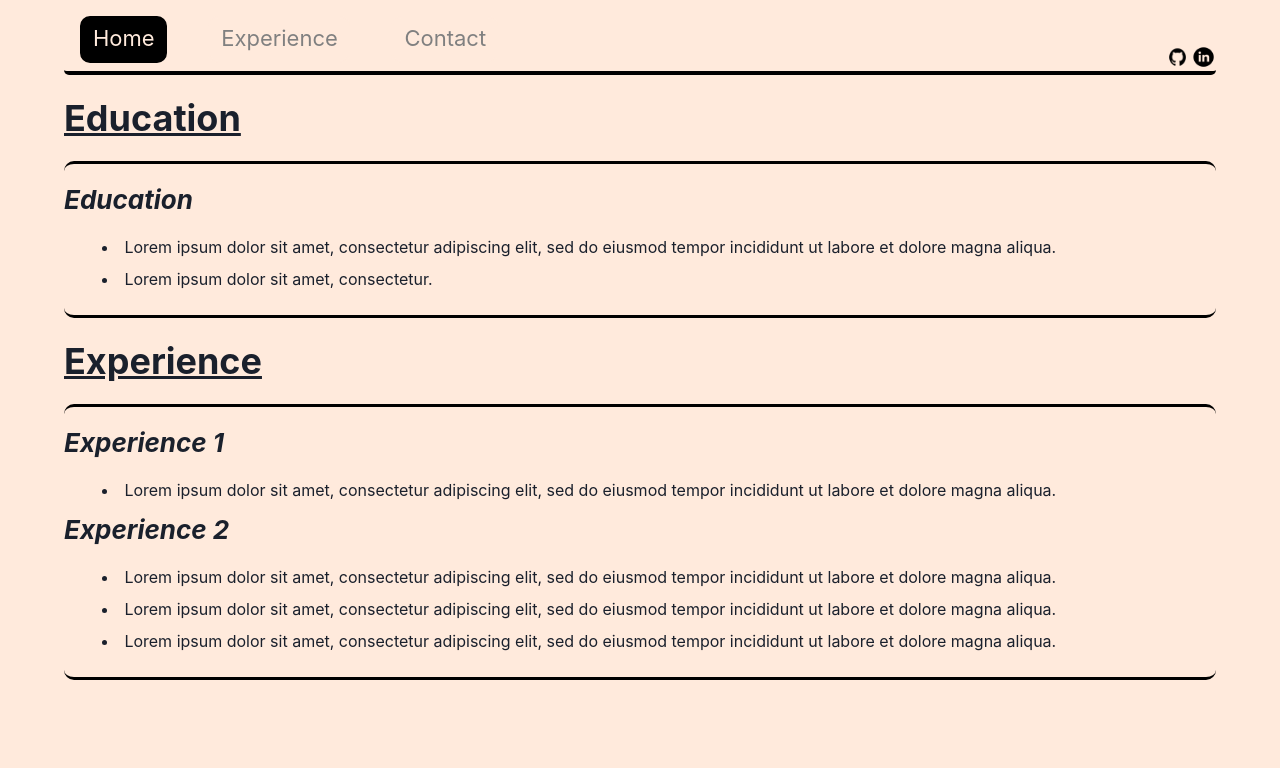
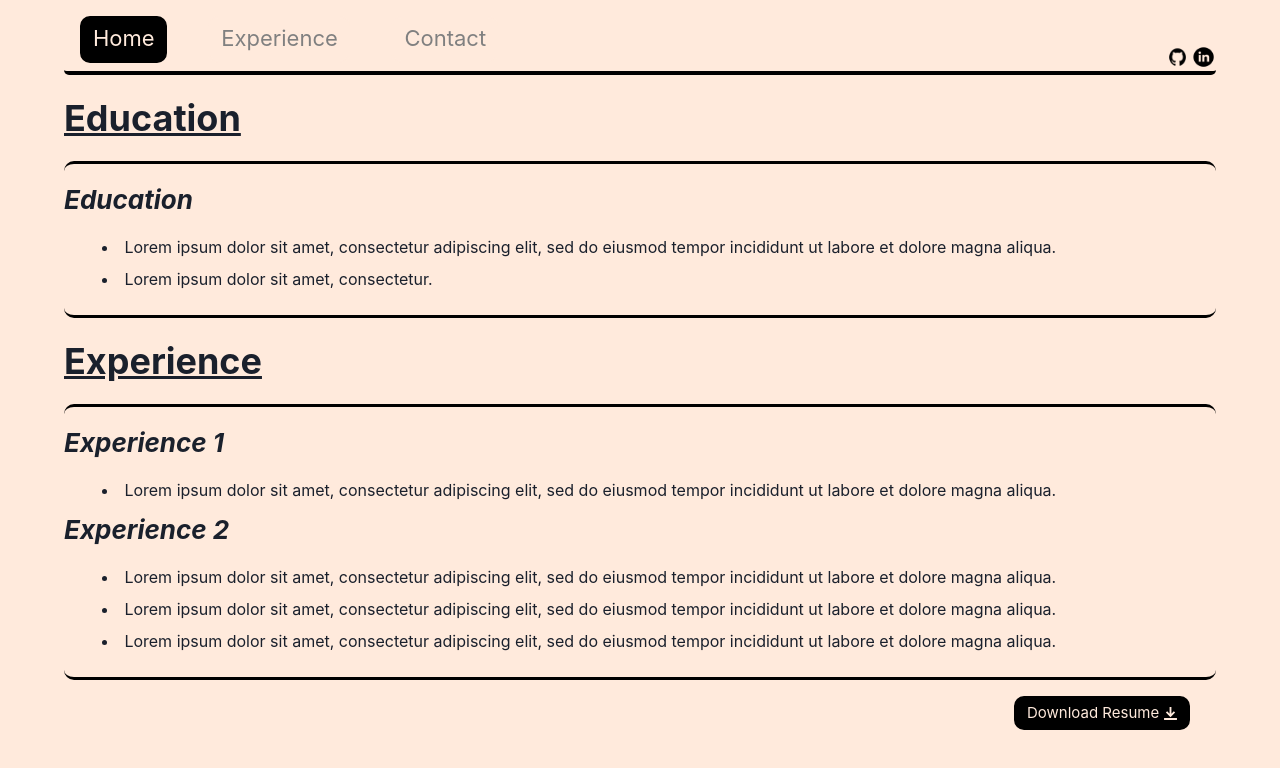
Before and after one commit to JackAvis/Personal-Site, a React (Create React App) app: page /experience in a window 1280 px wide. Shown: the top 768 px of the page. Built offline with nearby package versions, Linux system fonts and the light colour scheme.

Commit message:
defining constants

```diff
--- a/src/App.css
+++ b/src/App.css
@@ -1,9 +1,14 @@
+:root {
+  --primary-color: #ffeadc;
+  --secondary-color: black;
+  --tertiary-color: grey;
+}
 .App {
   text-align: center;
 }
 
 .appContainer{
-  background-color: #ffeadc;
+  background-color: var(--primary-color);
   overflow-x: hidden;
 }
 .appContainer {
@@ -19,10 +24,10 @@
 }
 #top {
   height: 50px;
-  background: #ffeadc;
+  background: var(--primary-color);
 }
 #bottom {
-  background: #ffeadc;
+  background: var(--primary-color);
   flex: 1;
 }
 .App-logo {
--- /dev/null
+++ b/src/Constants.tsx
@@ -0,0 +1,4 @@
+
+export const primaryColor = "#ffeadc";
+export const secondaryColor = "black";
+export const tertiaryColor = "grey";
--- a/src/components/Navbar/Navbar.css
+++ b/src/components/Navbar/Navbar.css
@@ -18,18 +18,18 @@
     transition: color 1 ease;
     transition: border-color 1s ease-in-out;
     transition: background-color .75s ease-in-out;
-    border-color: #ffeadc;
-    background-color: #ffeadc;
+    border-color: var(--primary-color);
+    background-color: var(--primary-color);
     border-width: .3vh;
     border-radius: 10px;
     padding: .5vh;
     padding-left: 11px;
     padding-right: 10px;
-    color: grey;
+    color: var(--tertiary-color);
 }
 
 .menuOption:hover {
-    color: #ffeadc;
+    color: var(--primary-color);
     cursor: pointer;
     background-color: black;
     border-color: black;
@@ -37,7 +37,7 @@
 
 /* css for pages */
 .textContainer {
-    background-color: #ffeadc;
+    background-color: var(--primary-color);
     animation: fadein 2s;
     animation: fadeInAnimation ease 2s;
     animation-iteration-count: 1;
@@ -93,12 +93,12 @@
 @keyframes fadeInAnimation {
     0% {
         opacity: 0;
-        background-color: #ffeadc;
+        background-color: var(--primary-color);
     }
 
     100% {
         opacity: 1;
-        background-color: #ffeadc;
+        background-color: var(--primary-color);
 
     }
 }
--- a/src/components/Navbar/Navbar.tsx
+++ b/src/components/Navbar/Navbar.tsx
@@ -3,6 +3,7 @@ import "./Navbar.css"
 import { Stack, Box, Flex, Image, Link, LinkBox } from '@chakra-ui/react'
 import linkedinLogo from './Icons/Linkedin.png'
 import githubLogo from './Icons/Github.png'
+import {primaryColor, secondaryColor, tertiaryColor} from  '../../../src/Constants'
 type NavBarProps = {
     setOption: Function;
     optionSelected: string;
@@ -17,9 +18,9 @@ function Navbar(props: NavBarProps) {
     }
     const createOption = (color: string, text: string, page: string) => {
         return (<Box
-            color={color === "black" ? "#ffeadc" : color}
-            bgColor={color === "grey" ? "#ffeadc" : color}
-            borderColor={color === "grey" ? "#ffeadc" : color}
+            color={color === secondaryColor ? primaryColor : color}
+            bgColor={color === tertiaryColor ? primaryColor : color}
+            borderColor={color === tertiaryColor ? primaryColor : color}
             fontSize={[12, 20, 22]}
             className="menuOption"
             onClick={() => navigateToPage(text, page)}
@@ -37,15 +38,14 @@ function Navbar(props: NavBarProps) {
 
         )
     }
-
     return (
         <Box className='navBox'>
             <nav className='navbar'>
                 <Stack direction='row'>
                     <Flex className="menuContainer" justify='right'>
-                        {optionSelected === 'Home' ? createOption("black", "Home", "/") : createOption("grey", "Home", "/")}
-                        {optionSelected === 'Experience' ? createOption("black", "Experience", "experience") : createOption("grey", "Experience", "experience")}
-                        {optionSelected === 'Contact' ? createOption("black", "Contact", "contact") : createOption("grey", "Contact", "contact")}
+                        {optionSelected === 'Home' ? createOption(secondaryColor, "Home", "/") : createOption(tertiaryColor, "Home", "/")}
+                        {optionSelected === 'Experience' ? createOption(secondaryColor, "Experience", "experience") : createOption(tertiaryColor, "Experience", "experience")}
+                        {optionSelected === 'Contact' ? createOption(secondaryColor, "Contact", "contact") : createOption(tertiaryColor, "Contact", "contact")}
                     </Flex>
                     <Flex className="iconContainer" justify='right' w='100%'>
                         {createIcon(githubLogo, '3.45vh', 1, 'https://github.com/Jackson-Davis1')}
--- a/src/pages/Experience/Experience.tsx
+++ b/src/pages/Experience/Experience.tsx
@@ -1,5 +1,19 @@
-import { Box } from '@chakra-ui/react'
+import { Box, Flex, Spacer, Center } from '@chakra-ui/react'
+import { DownloadIcon } from '@chakra-ui/icons'
+import {primaryColor, secondaryColor, tertiaryColor} from  '../../../src/Constants'
+
 function Experience() {
+    const onButtonClick = () => {
+        fetch('sample.pdf').then(response => {
+            response.blob().then(blob => {
+                const fileURL = window.URL.createObjectURL(blob);
+                let alink = document.createElement('a');
+                alink.href = fileURL;
+                alink.download = 'sample.pdf';
+                alink.click();
+            })
+        })
+    }
     return (
         <div>
             <Box className="textContainer">
@@ -28,8 +42,21 @@ function Experience() {
 
                     </ul>
                 </Box>
+                <Flex alignContent="left">
+                    <Spacer />
+                    <Box
+                        color={primaryColor}
+                        bgColor={secondaryColor}
+                        borderColor={secondaryColor}
+                        fontSize={[6, 13, 15]}
+                        className="menuOption"
+                        onClick={() => onButtonClick()}
+                    >
+                        Download Resume <DownloadIcon />
+                    </Box>
+                </Flex>
+                <Box className="endPage" />
             </Box>
-        <Box className="endPage" />
         </div>
 
     );
--- a/src/pages/Home/Home.tsx
+++ b/src/pages/Home/Home.tsx
@@ -1,6 +1,7 @@
 import { Center, Box, Image } from '@chakra-ui/react'
 import { useNavigate } from "react-router-dom";
 import { ChevronRightIcon } from '@chakra-ui/icons'
+import {primaryColor, secondaryColor, tertiaryColor} from  '../../../src/Constants'
 import pfp from "./defaultpfp.jpg"
 
 type HomeProps = {
@@ -16,9 +17,9 @@ function Home(props: HomeProps) {
 
     const createOption = (color: string, text: string, page: string) => {
         return (<Box
-            color={color === "black" ? "#ffeadc" : color}
-            bgColor={color === "grey" ? "#ffeadc" : color}
-            borderColor={color === "grey" ? "#ffeadc" : color}
+            color={color === secondaryColor ? primaryColor : color}
+            bgColor={color === tertiaryColor ? primaryColor : color}
+            borderColor={color === tertiaryColor ? primaryColor : color}
             fontSize={[12, 20, 22]}
             className="menuOption"
             onClick={() => navigateToPage(text, page)}
@@ -42,7 +43,7 @@ function Home(props: HomeProps) {
                     <p className="pfpDescription">A plplane moves through the air, the air flows over and under its wings. The shape of the wings is carefully designed to create lift, which is the force that allows the plane to rise into the air and stay airborne. The engines of a plane provide the power needed to overcome the resistance of the air and move the plane forward through the air at high speeds.</p>
 
                 </Center>
-                <Center>{createOption("black", "See Experience", "experience")}
+                <Center>{createOption(secondaryColor, "See Experience", "experience")}
                 </Center></Box>
             <Box className="endPage" />
         </div>
```
Also changed, not shown: 1 other file (tests, documents, lock files or other folders).
